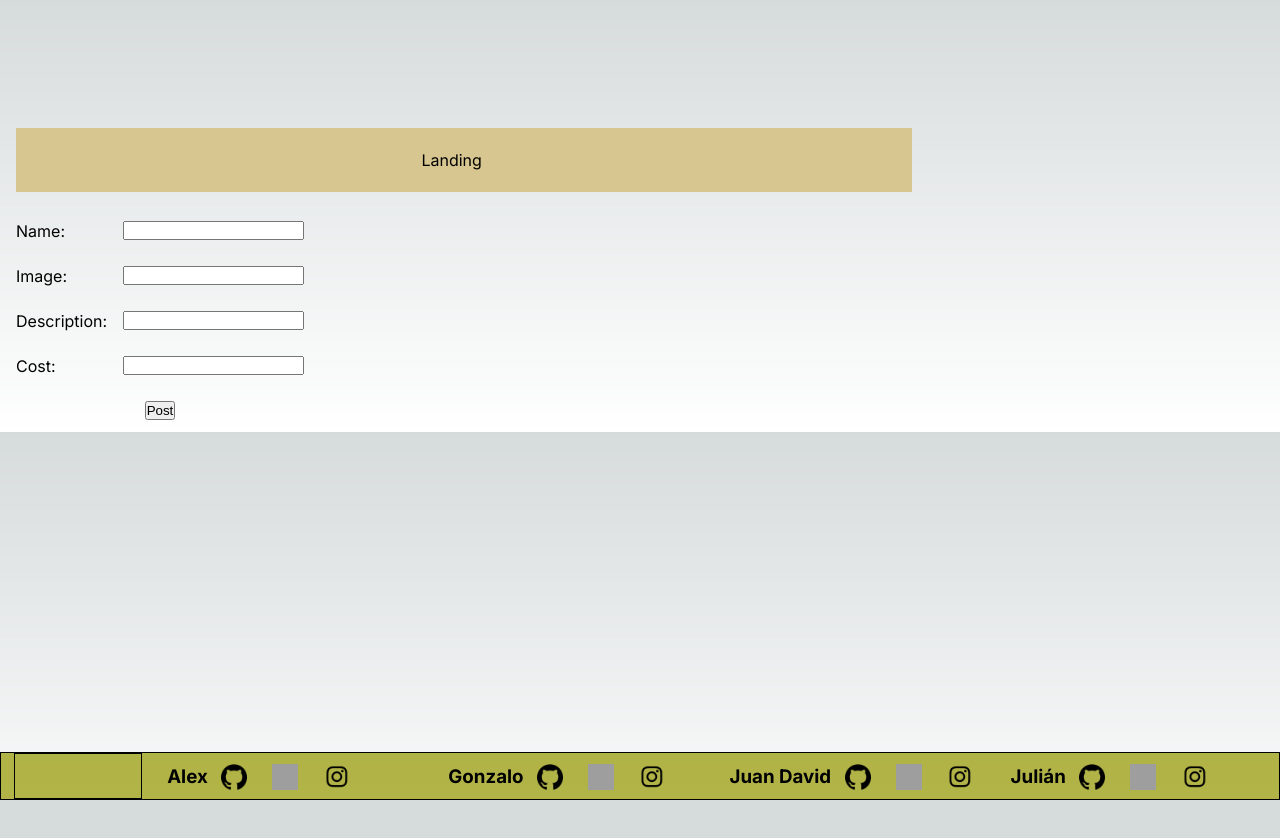
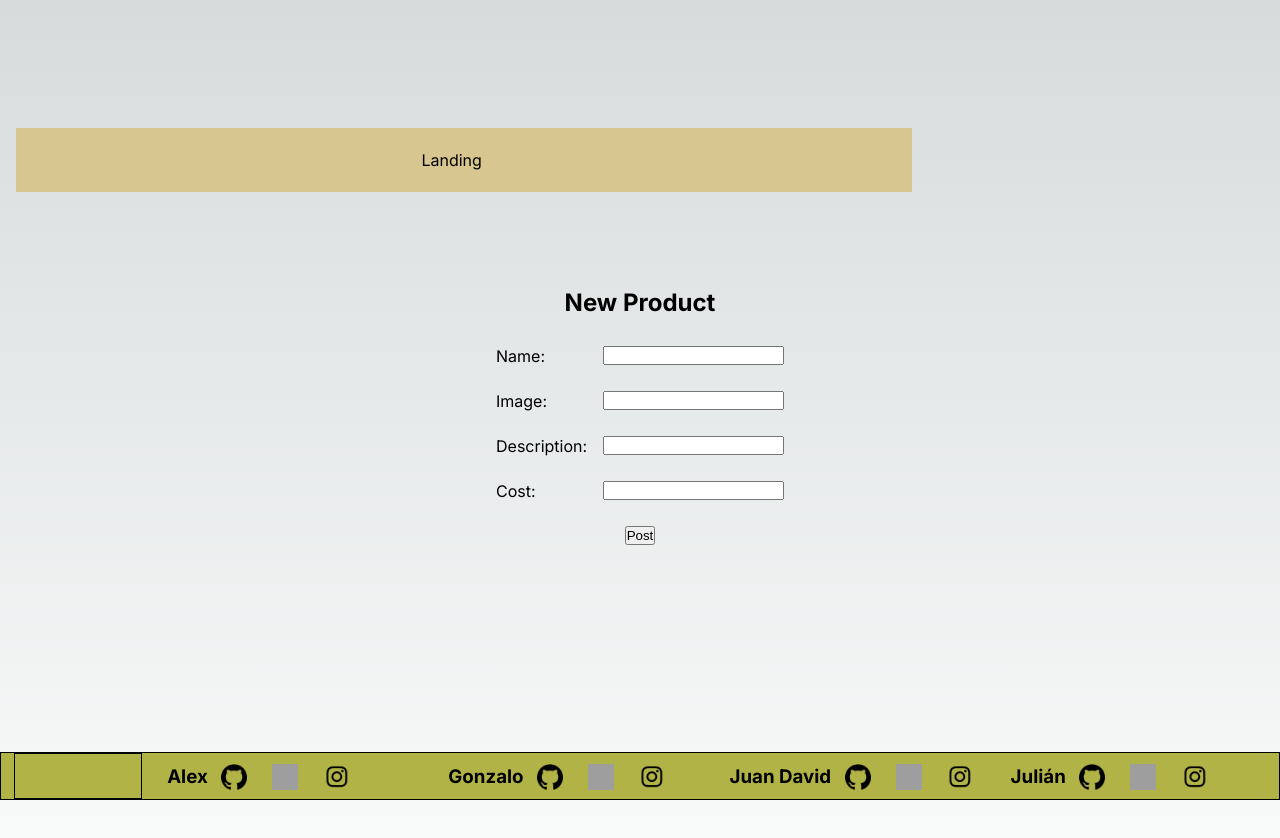
Before and after one commit to BiblioBuds/BiblioBuds, a Next.js app: page /product in a window 1280 px wide. Shown: the top 838 px of the page. Before the commit the page ends 800 px from the top, so only its background shows below. Built offline with nearby package versions, Linux system fonts and the light colour scheme; grey boxes are pictures that could not be loaded.

Commit message:
modificación productos, footer y formulario de productos

```diff
--- a/src/app/product/page.jsx
+++ b/src/app/product/page.jsx
@@ -3,7 +3,9 @@ import style from './product.module.css';
 
 const Product = () => {
   return (
-    <ProductForm/>
+    <div className={style.productmain}>
+        <ProductForm/>
+    </div>
   )
 }
 
--- a/src/app/product/product.module.css
+++ b/src/app/product/product.module.css
@@ -0,0 +1,8 @@
+.productmain {
+    display: flex;
+    flex-direction: column;
+    justify-content: space-between;
+    align-items: center;
+    padding: 6rem;
+    min-height: 100vh;
+}
--- a/src/components/footer/footer.jsx
+++ b/src/components/footer/footer.jsx
@@ -98,6 +98,7 @@ const Footer = () => {
                                 <Link href={route} target='_blank'>
                                     <Image src={image} width={26} height={26} alt={label} />
                                 </Link>
+                                <span className={style.footertooltip}>{label}</span>
                             </li>
                         ))}
                     </ul>
--- a/src/components/footer/footer.module.css
+++ b/src/components/footer/footer.module.css
@@ -31,8 +31,34 @@
     align-items: center;
     justify-content: space-around;
 }
+.footertooltip{
+    position: absolute;
+    top: -40px;
+    left: 50%;
+    transform: translateX(-50%);
+    background-color: rgba(0, 0, 0, 0.8);
+    color: white;
+    padding: 5px;
+    border-radius: .5rem;
+    font-size: 12px;
+    white-space: nowrap;
+    opacity: 0;
+    visibility: hidden;
+    transition: opacity 0.3s, visibility 0.3s;
+}
 .footli{
     width: 1.5rem;
     height: 1.5rem;
     list-style-type: none;
 }
+.footli:hover{
+    filter: drop-shadow(2px 2px 2px #ffffff);
+}
+.footli:hover .footertooltip {
+    opacity: 1;
+    visibility: visible;
+}
+.footli:not(:hover) .footertooltip {
+    opacity: 0;
+    visibility: hidden;
+}
--- a/src/components/forms/products/product.module.css
+++ b/src/components/forms/products/product.module.css
@@ -1,3 +1,8 @@
+.formproductpage{
+    display: flex;
+    flex-direction: column;
+    align-items: center;
+}
 .formproductcontainer{
     width: 20rem;
     height: 14rem;
@@ -15,5 +20,5 @@
     justify-content: space-between;
 }
 .formproducterrors{
-    color: red;
+    color: rgb(172, 0, 0);
 }
--- a/src/components/forms/products/productForm.jsx
+++ b/src/components/forms/products/productForm.jsx
@@ -51,7 +51,8 @@ const ProductForm = () => {
     }
   }
   return (
-    <div>
+    <div className={style.formproductpage}>
+      <h2>New Product</h2>
       <form onSubmit={handlerSubmit} className={style.formproductcontainer}>
         <div className={style.formproductsection}>
           <label htmlFor="name">Name: </label>
```
